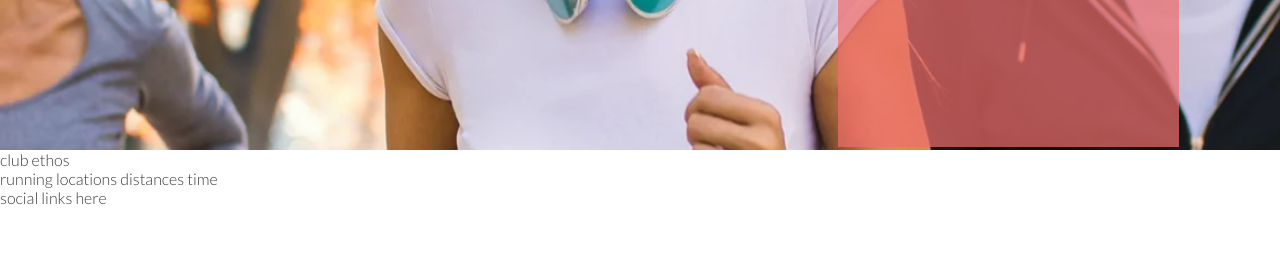
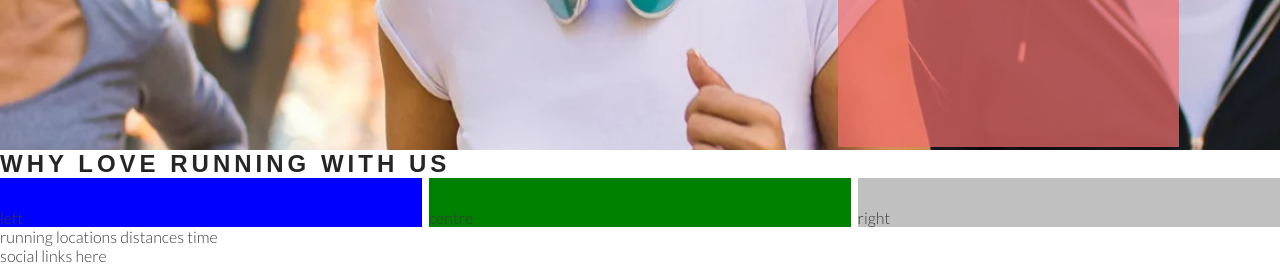
Before and after one commit to Bluiss/love-running-walkthrough, a plain HTML site: page index.html in a window 1280 px wide. Shown: the part 525-800 px from the top of the page. Drawn offline with Linux system fonts and the light colour scheme.

Commit message:
add club ethos structure

```diff
--- a/assets/css/styles.css
+++ b/assets/css/styles.css
@@ -25,6 +25,8 @@ h1 ,h2{
 #logo {
     float: left;
     font-size: 280%;
+
+    margin-left: 30px;
 }
 
 
@@ -117,3 +119,32 @@ h1 ,h2{
     position: absolute;
 
 }
+
+#club-ethos{
+    height: 600px;
+
+}
+
+#left-about{
+    padding-top: 30px;
+    width: 33%;
+    float: left;
+    background-color: blue;
+
+
+}
+
+#right-about{
+    padding-top: 30px;
+    width: 33%;
+    float: right;
+    background-color: silver;
+
+}
+
+#centre-about{
+    padding-top: 30px;
+    width: 33%;
+    margin: 0 auto;
+    background-color: green;
+}
--- a/index.html
+++ b/index.html
@@ -38,12 +38,14 @@
             <h2>Love Running</h2>
             <h3>Winchester</h3>
         </div>
-
         </div>
     </section>
 
-    <section>
-        club ethos
+    <section id="ethos">
+        <h1>Why love running with us</h1>
+        <div id="left-about">left</div>
+        <div id="right-about">right</div>
+        <div id="centre-about">centre</div>
     </section>
 
     <section>
```
